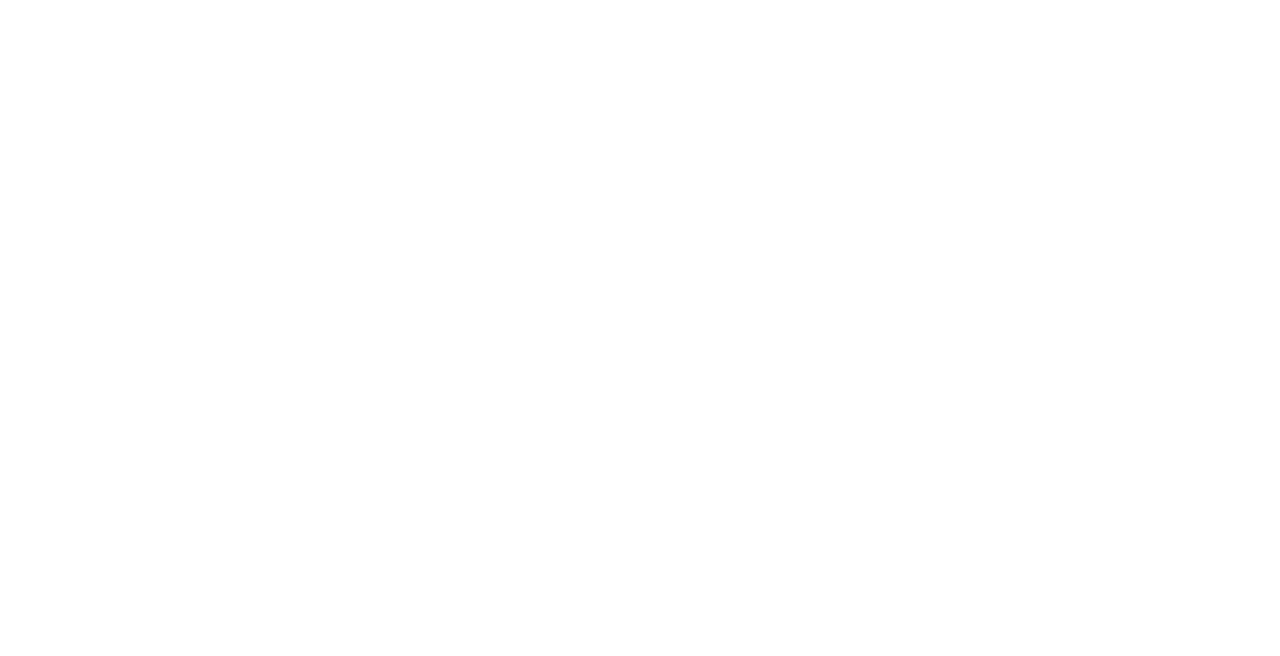
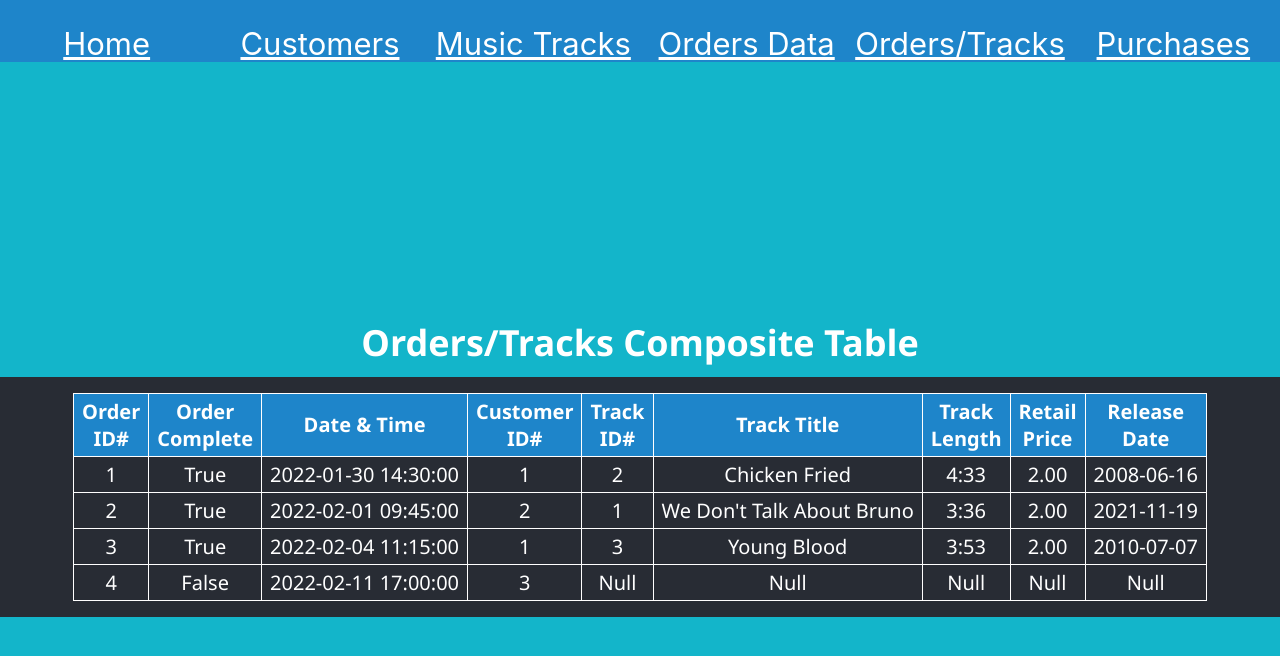
Before and after one commit to djoeyg/Music-Store-Database-App, a React (Create React App) app: page /orders-composite-table in a window 1280 px wide. Shown: the top 656 px of the page. Built offline with nearby package versions, Linux system fonts and the light colour scheme.

Commit message:
Added Navbar functionality

```diff
--- a/src/App.js
+++ b/src/App.js
@@ -9,6 +9,7 @@
 import UpdateCustomerInfo from './pages/UpdateCustomer';
 import OrderForm from './pages/OrderForm';
 import Orders from './pages/Orders';
+import OrdersTracks from './pages/OrdersTracks'
 import UpdateOrderInfo from './pages/UpdateOrder';
 import Purchases from './pages/Purchases';
 import UpdatePurchaseInfo from './pages/UpdatePurchase';
@@ -47,6 +48,9 @@
         <Route path="/order-tracks">
           <OrderForm />
         </Route>
+        <Route path="/orders-composite-table">
+          <OrdersTracks />
+        </Route>
         <Route path="/orders">
           <Orders setOrderToEdit={setOrderToEdit}/>
         </Route>
--- /dev/null
+++ b/src/components/navBarLinks.js
@@ -0,0 +1,35 @@
+import '../layout.css'
+import { Link } from 'react-router-dom';
+import React from 'react';
+
+function NavBar() {
+    return(
+      <>
+        <div className="wrapper">
+          <div className="box box1">
+
+          </div>
+          <div className="box box2">
+            <Link className="App-link" to="/">Home</Link>
+          </div>
+          <div className="box box3">
+            <Link className="App-link" to="/all-customers">Customers</Link>
+          </div>
+          <div className="box box4">
+            <Link className="App-link" to="/all-tracks">Music Tracks</Link>
+          </div>
+          <div className="box box5">
+            <Link className="App-link" to="/orders">Orders Data</Link>
+          </div>
+          <div className="box box6">
+            <Link className="App-link" to="/orders-composite-table">Orders/Tracks</Link>
+          </div>
+          <div className="box box7">
+            <Link className="App-link" to="/purchases">Purchases</Link>
+          </div>
+        </div>
+      </>
+    )
+}
+
+export default NavBar;
--- a/src/pages/AllCustomers.js
+++ b/src/pages/AllCustomers.js
@@ -1,8 +1,9 @@
 import '../App.css';
-import { Link, useHistory } from 'react-router-dom';
+import { useHistory } from 'react-router-dom';
 import allCustomers from '../data/allCustomersData.js';
 import AllCustomersList from '../components/allCustomersList';
 import AddNewCustomer from '../components/addCustomer';
+import NavBar from '../components/navBarLinks';
 import React from 'react';
 
 function AllCustomers({ setCustomerToEdit, setCustomerToView }) {
@@ -21,6 +22,7 @@
 
   return (
     <>
+    <NavBar></NavBar>
     <div className="body">
         <h2>All Registered Customers</h2>
         <div className="App-header">
@@ -28,7 +30,6 @@
             <AllCustomersList customersInfo={allCustomers} onUpdate={onUpdate} onView={onView}></AllCustomersList>
             <br></br>
         </div>
-        <Link className="App-link" to="/">Return to Home</Link>
     </div>
     </>
   );
--- a/src/pages/AllTracks.js
+++ b/src/pages/AllTracks.js
@@ -1,8 +1,9 @@
 import '../App.css';
-import { Link, useHistory } from 'react-router-dom';
+import { useHistory } from 'react-router-dom';
 import allTracks from '../data/allTracksData.js';
 import AllTracksList from '../components/allTracksList';
 import AddNewTrack from '../components/addTrack';
+import NavBar from '../components/navBarLinks';
 import React from 'react';
 
 function AllTracks({ setTrackToEdit}) {
@@ -16,14 +17,14 @@
 
   return (
     <>
+    <NavBar></NavBar>
     <div className="body">
-        <h2>All Available Music Tracks</h2>
+      <h2>All Available Music Tracks</h2>
         <div className="App-header">
             <AddNewTrack></AddNewTrack>
             <AllTracksList availableTracks={allTracks} onEdit={onEdit} ></AllTracksList>
             <br></br>
         </div>
-        <Link className="App-link" to="/">Return to Home</Link>
     </div>
     </>
   );
--- a/src/pages/HomePage.js
+++ b/src/pages/HomePage.js
@@ -1,35 +1,12 @@
 import logo from '../vinyl-record-svgrepo-com.svg';     //https://www.svgrepo.com/svg/81024/vinyl-record
 import '../App.css';
-import '../layout.css'
-import { Link } from 'react-router-dom';
+import NavBar from '../components/navBarLinks';
 import React from 'react';
 
 function HomePage() {
     return(
       <>
-        <div className="wrapper">
-          <div className="box box1">
-
-          </div>
-          <div className="box box2">
-            <Link className="App-link" to="/all-customers">Customers</Link>
-          </div>
-          <div className="box box3">
-            <Link className="App-link" to="/all-tracks">Music Tracks</Link>
-          </div>
-          <div className="box box4">
-            <Link className="App-link" to="/orders">Orders Data</Link>
-          </div>
-          <div className="box box5">
-            <Link className="App-link" to="/purchases">Purchases</Link>
-          </div>
-          <div className="box box6">
-
-          </div>
-          <div className="box box7">
-
-          </div>
-        </div>
+        <NavBar></NavBar>
         <div className="body">
 
           <h2>Dave &amp; Margaux's Online Music Tracks Store<br></br>Database Administrator's App</h2>
--- a/src/pages/Orders.js
+++ b/src/pages/Orders.js
@@ -2,6 +2,7 @@
 import { Link, useHistory } from 'react-router-dom';
 import allOrders from '../data/allOrdersData.js';
 import AllOrdersList from '../components/allOrdersList';
+import NavBar from '../components/navBarLinks';
 import React from 'react';
 
 function Orders({ setOrderToEdit }) {
@@ -15,6 +16,7 @@
 
   return (
     <>
+    <NavBar></NavBar>
     <div className="body">
         <h2>Manage Orders Data</h2>
         <div className="App-header">
@@ -23,7 +25,6 @@
         <AllOrdersList ordersInfo={allOrders} onOrderUpdate={onOrderUpdate}></AllOrdersList>
         <br></br>
         </div>
-        <Link className="App-link" to="/">Return to Home</Link>
     </div>
     </>
   );
--- /dev/null
+++ b/src/pages/OrdersTracks.js
@@ -0,0 +1,115 @@
+import '../App.css';
+import '../layout.css'
+import NavBar from '../components/navBarLinks';
+import React from 'react';
+
+function OrdersTracks() {
+    return (
+        <>
+        <NavBar></NavBar>
+          <div className="body">
+            <h2>Orders/Tracks Composite Table</h2>
+              <div className="App-header">
+                <table className="table">
+                  <thead>
+                    <tr>
+                      <th>Order ID#</th>
+                      <th>Order Complete</th>
+                      <th>Date &amp; Time</th>
+                      <th>Customer ID#</th>
+                      <th>Track ID#</th>
+                      <th>Track Title</th>
+                      <th>Track Length</th>
+                      <th>Retail Price</th>
+                      <th>Release Date</th>
+                    </tr>
+                  </thead>
+                <tbody>
+                    <tr>
+                      <td>1</td>
+                      <td>True</td>
+                      <td>2022-01-30 14:30:00</td>
+                      <td>1</td>
+                      <td>2</td>
+                      <td>Chicken Fried</td>
+                      <td>4:33</td>
+                      <td>2.00</td>
+                      <td>2008-06-16</td>
+                    </tr>
+                    <tr>
+                      <td>2</td>
+                      <td>True</td>
+                      <td>2022-02-01 09:45:00</td>
+                      <td>2</td>
+                      <td>1</td>
+                      <td>We Don't Talk About Bruno</td>
+                      <td>3:36</td>
+                      <td>2.00</td>
+                      <td>2021-11-19</td>
+                    </tr>
+                    <tr>
+                      <td>3</td>
+                      <td>True</td>
+                      <td>2022-02-04 11:15:00</td>
+                      <td>1</td>
+                      <td>3</td>
+                      <td>Young Blood</td>
+                      <td>3:53</td>
+                      <td>2.00</td>
+                      <td>2010-07-07</td>
+                    </tr>
+                    <tr>
+                      <td>4</td>
+                      <td>False</td>
+                      <td>2022-02-11 17:00:00</td>
+                      <td>3</td>
+                      <td>Null</td>
+                      <td>Null</td>
+                      <td>Null</td>
+                      <td>Null</td>
+                      <td>Null</td>
+                    </tr>
+                  </tbody>
+                </table>
+              </div>
+            </div>
+      </>
+    );
+}
+
+export default OrdersTracks;
+
+/* { orderID: '1', customerID: '1', orderDateTime: '2022-01-30 14:30:00', orderComplete: 'True' },
+    { orderID: '2', customerID: '2', orderDateTime: '2022-02-01 09:45:00', orderComplete: 'True' },
+    { orderID: '3', customerID: '1', orderDateTime: '2022-02-04 11:15:00', orderComplete: 'True' },
+    { orderID: '4', customerID: '3', orderDateTime: '2022-02-11 17:00:00', orderComplete: 'False' }
+
+    { trackID: '2',
+      trackTitle: 'Chicken Fried',
+      trackLength: '4:33',
+      retailPrice: '2.00',
+      releaseDate: '2008-06-16' },
+
+    { trackID: '3',
+      trackTitle: 'Young Blood',
+      trackLength: '3:53',
+      retailPrice: '2.00',
+      releaseDate: '2010-07-07' },
+    ],
+
+    [
+    { trackID: '1',
+      trackTitle: "We Don't Talk About Bruno",
+      trackLength: '3:36',
+      retailPrice: '1.99',
+      releaseDate: '2021-11-19' },
+    ],
+
+    [
+    { trackID: 'Null',
+      trackTitle: "Null",
+      trackLength: 'Null',
+      retailPrice: 'Null',
+      releaseDate: 'Null' },
+    ]
+    */
--- a/src/pages/Purchases.js
+++ b/src/pages/Purchases.js
@@ -1,7 +1,8 @@
 import '../App.css';
-import { Link, useHistory } from 'react-router-dom';
+import { useHistory } from 'react-router-dom';
 import allPurchases from '../data/allPurchasesData.js';
 import AllPurchasesList from '../components/allPurchasesList';
+import NavBar from '../components/navBarLinks';
 import React from 'react';
 
 function Purchases({ setPurchaseToEdit }) {
@@ -15,15 +16,14 @@
 
   return (
     <>
+    <NavBar></NavBar>
     <div className="body">
-        <h2>Manage Purchases Data</h2>
+      <h2>Manage Purchases Data</h2>
         <div className="App-header">
-        <Link className="App-link" to="/order-tracks">Add new Order</Link>
         <br></br>
         <AllPurchasesList purchasesInfo={allPurchases} onPurchaseUpdate={onPurchaseUpdate}></AllPurchasesList>
         <br></br>
         </div>
-        <Link className="App-link" to="/">Return to Home</Link>
     </div>
     </>
   );
```
